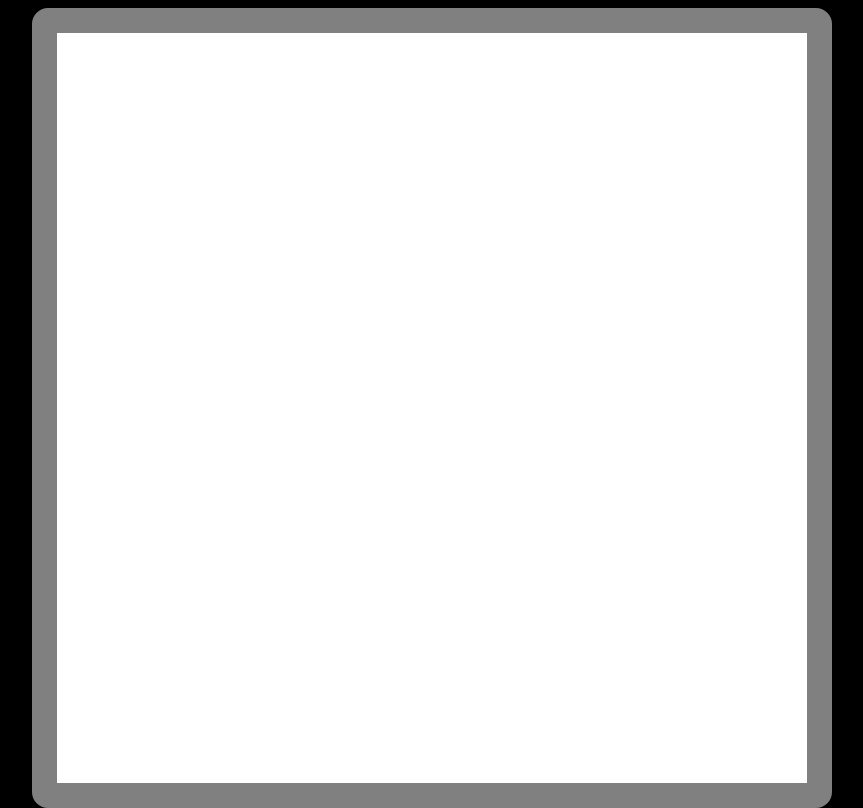
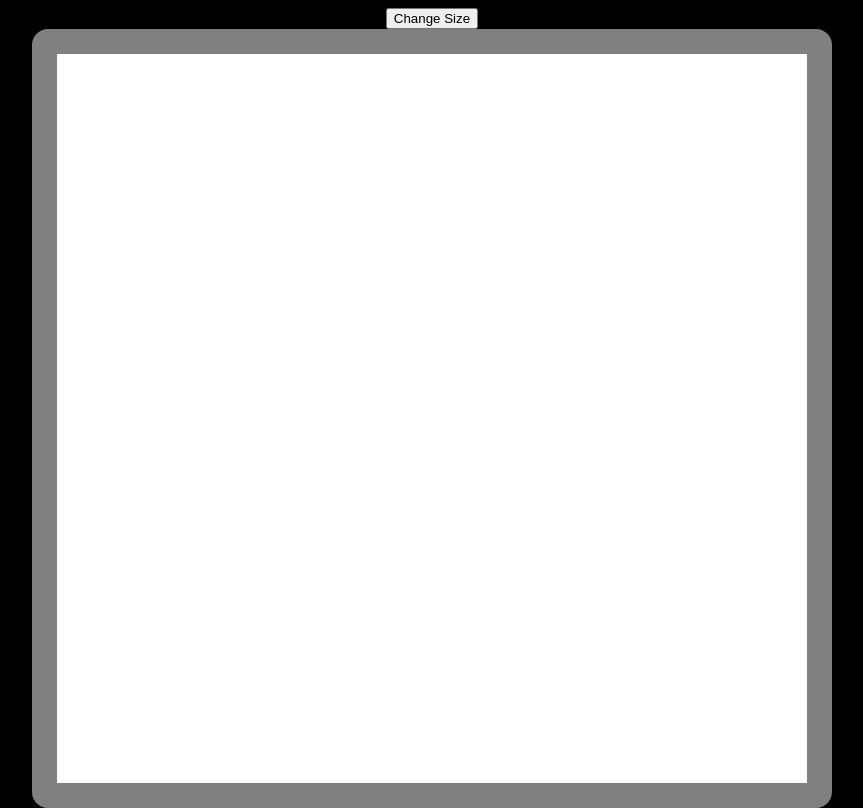
Before and after one commit to andkymon/etch-a-sketch, a plain HTML site: page index.html in a window 1280 px wide. Shown: the whole page, without its empty margins (208-1071 px from the left). Drawn offline with Linux system fonts and the light colour scheme.

Commit message:
Add sizeChanger button

```diff
--- a/index.html
+++ b/index.html
@@ -7,6 +7,7 @@
     <link rel="stylesheet" href="style.css">
 </head>
 <body>
+    <button id="sizeChanger">Change Size</button>
     <div id="container"></div>
     <script src="script.js"></script>
 </body>
```
